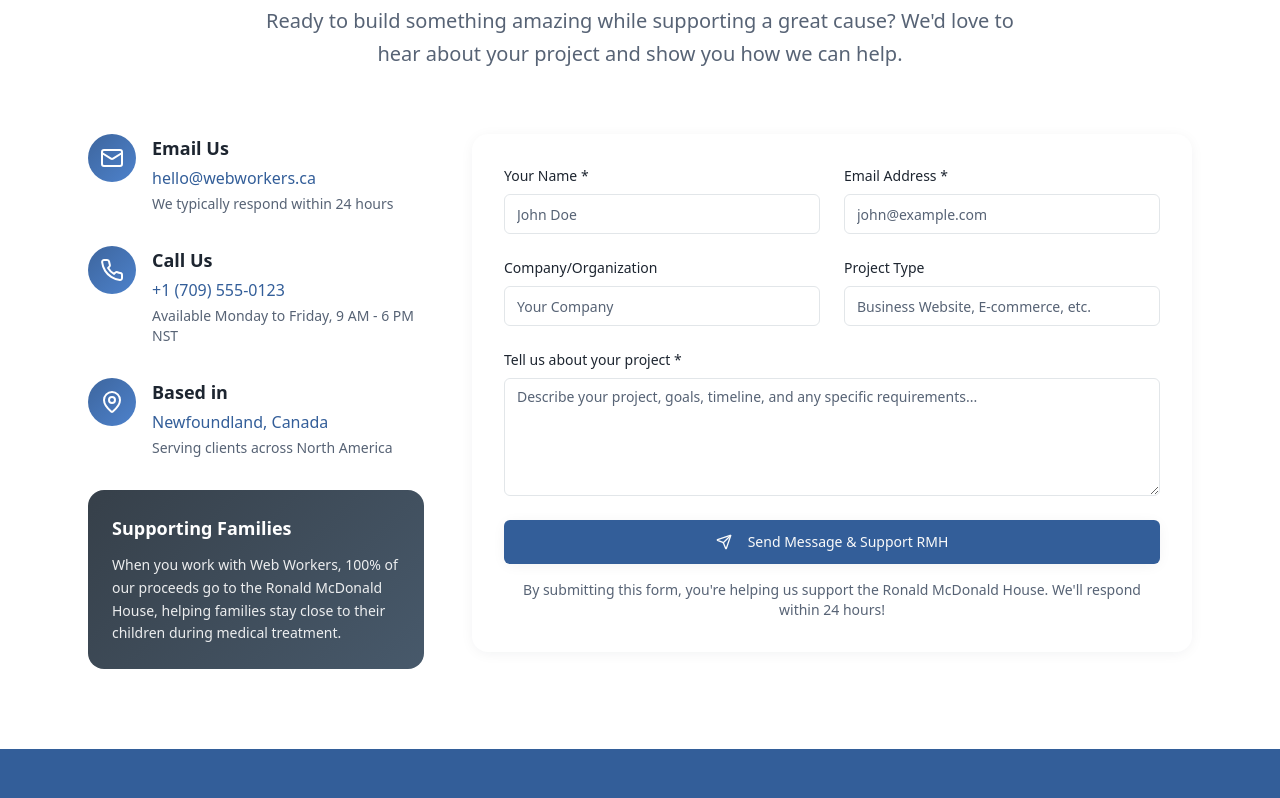
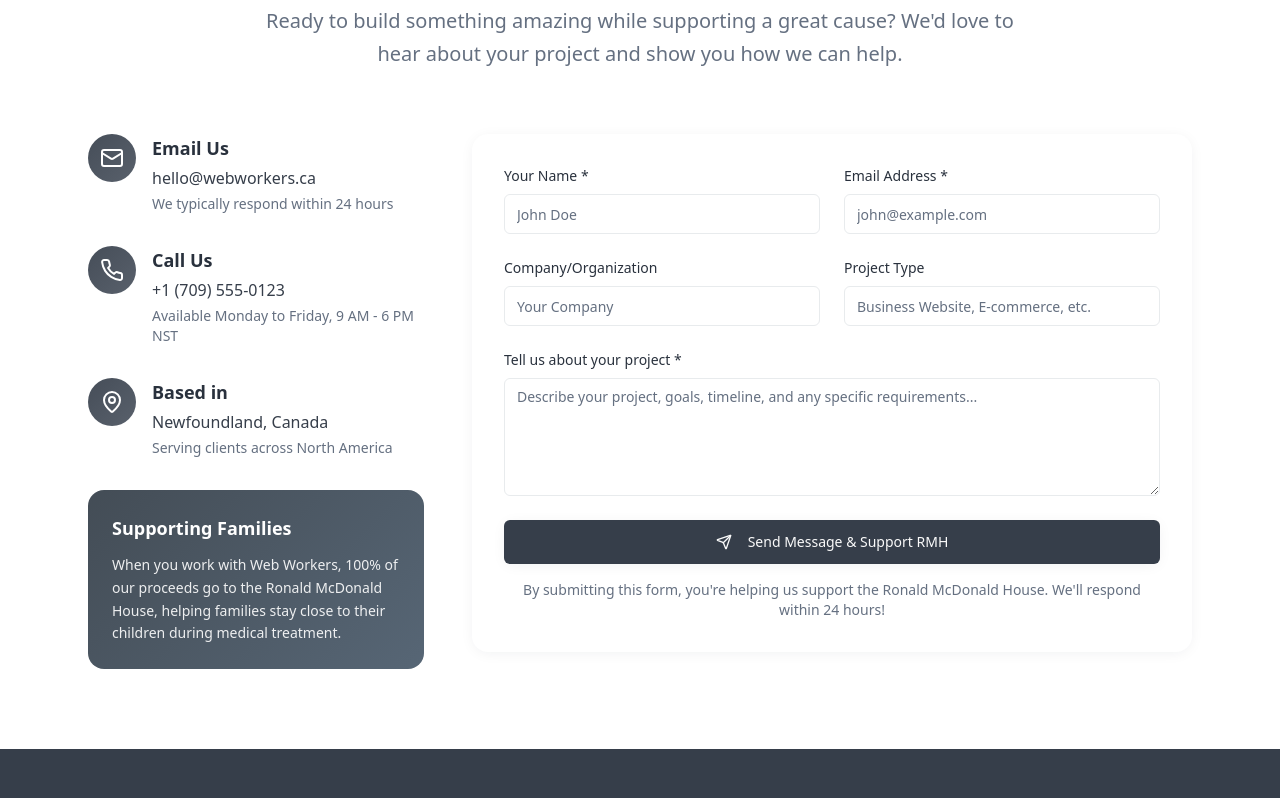
Before and after one commit to papiSKUNK/webworkers, a React (Vite) app: page / in a window 1280 px wide. Shown: the part 5469-6267 px from the top of the page. Built offline with nearby package versions, Linux system fonts and the light colour scheme; the HTML template or start-up script is replaced by a standard one.

Commit message:
Fix hero background color

```diff
--- a/src/index.css
+++ b/src/index.css
@@ -8,39 +8,39 @@
   :root {
     /* Core Brand Colors */
     --background: 0 0% 100%;
-    --foreground: 215 25% 15%;
+    --foreground: 215 20% 20%;
 
-    /* Professional Primary - Clear Blue */
-    --primary: 215 50% 40%;
+    /* Professional Primary - Neutral Slate */
+    --primary: 215 16% 25%;
     --primary-foreground: 0 0% 98%;
-    --primary-glow: 215 55% 50%;
+    --primary-glow: 215 18% 35%;
 
-    /* Clean Secondary - Professional Gray */
-    --secondary: 210 15% 25%;
+    /* Clean Secondary - Soft Gray */
+    --secondary: 210 12% 30%;
     --secondary-foreground: 0 0% 98%;
-    --secondary-glow: 210 20% 35%;
+    --secondary-glow: 210 15% 40%;
 
-    /* Clear Accent - Trustworthy Teal */
-    --accent: 180 35% 45%;
+    /* Clear Accent - Subtle Charcoal */
+    --accent: 210 10% 45%;
     --accent-foreground: 0 0% 98%;
 
     /* Neutral Palette */
-    --muted: 210 20% 95%;
-    --muted-foreground: 215 15% 40%;
+    --muted: 210 15% 96%;
+    --muted-foreground: 215 12% 45%;
     --card: 0 0% 100%;
-    --card-foreground: 215 25% 15%;
+    --card-foreground: 215 20% 20%;
     --popover: 0 0% 100%;
-    --popover-foreground: 215 25% 15%;
+    --popover-foreground: 215 20% 20%;
 
     /* Interactive States */
     --destructive: 0 65% 50%;
     --destructive-foreground: 0 0% 98%;
-    --border: 210 20% 85%;
-    --input: 210 15% 90%;
-    --ring: 215 50% 40%;
+    --border: 210 15% 88%;
+    --input: 210 12% 92%;
+    --ring: 215 16% 25%;
 
     /* Clear Design Elements */
-    --gradient-hero: linear-gradient(135deg, hsl(var(--primary) / 0.95), hsl(var(--primary-glow) / 0.9));
+    --gradient-hero: linear-gradient(135deg, hsl(215 16% 25% / 0.92), hsl(215 14% 30% / 0.88));
     --gradient-warm: linear-gradient(135deg, hsl(var(--secondary)), hsl(var(--secondary-glow)));
     --gradient-subtle: linear-gradient(180deg, hsl(var(--background)), hsl(var(--muted)));
 
```
